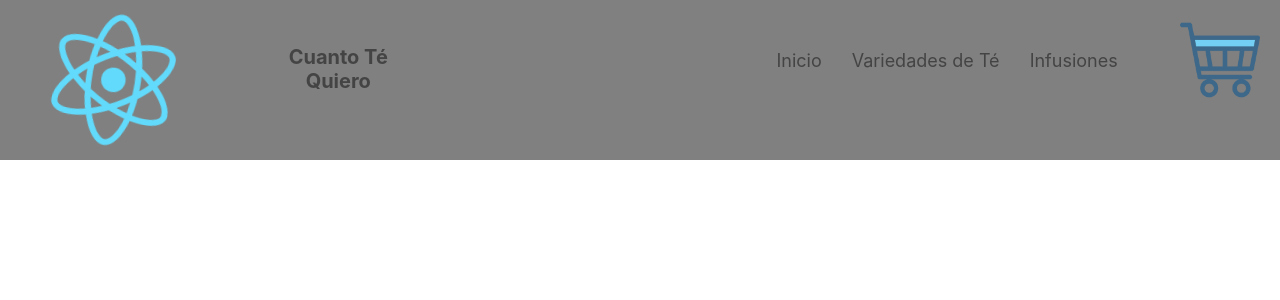
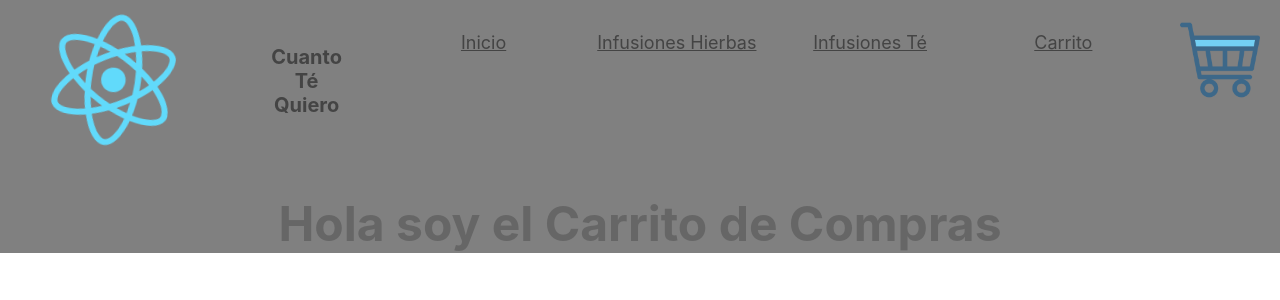
Before and after one commit to rugercl/palacios-react, a React (Create React App) app: page /cart in a window 1280 px wide. Shown: the top 300 px of the page. Built offline with nearby package versions, Linux system fonts and the light colour scheme.

Commit message:
proyecto01

```diff
--- a/src/App.js
+++ b/src/App.js
@@ -1,25 +1,26 @@
-import {BrowserRouter as Router, Switch, Route} from 'react-router-dom'
+import {BrowserRouter, Switch, Route} from 'react-router-dom'
 import './App.css';
 import NavBar from './components/NavBar';
 import ItemListContainer from './components/ItemListContainer.jsx'
 import { ItemDetailContainer } from './components/ItemDetailContainer';
+import  Cart  from './components/Cart/Cart';
 
 function App() {
   const objStyle = {backgroundColor: 'Gray'};
   return (
     <div className="App" style={objStyle}>
-      <NavBar/>
-        <Router>
+        <BrowserRouter>
+          <NavBar/>
           <Switch>
             <Route exact path='/'>
-              <ItemListContainer greeting="Datos de mi proximo Sitio WEB"/>
-              <ItemDetailContainer/>
+            <ItemListContainer greeting="Datos de mi proximo Sitio WEB"/>
             </Route>
+            <Route path='/categoria/:id' exact component={ItemListContainer} />
+            <Route exact path='/item/:id' component={ItemDetailContainer} />
+            <Route exact path='/cart' component={Cart} />
           </Switch>
-        </Router>
+        </BrowserRouter>
     </div>
-
-
   );
 }
 
--- /dev/null
+++ b/src/components/Cart/Cart.css
@@ -0,0 +1,5 @@
+.carrito {
+  font-size: 1.5rem;
+  text-align: center;
+  color: #666;
+}
--- /dev/null
+++ b/src/components/Cart/Cart.jsx
@@ -0,0 +1,12 @@
+import React from 'react'
+import "./Cart.css";
+
+const Cart = () => {
+    return (
+        <div className="carrito">
+            <h1>Hola soy el Carrito de Compras</h1>
+        </div>
+    )
+}
+
+export default Cart
--- a/src/components/Item.jsx
+++ b/src/components/Item.jsx
@@ -4,12 +4,10 @@ export default function Item(item) {
     // Item()
 
     const {datos}=item;
-    console.log(datos)
+    //console.log(datos)
 
     return(
-
         <>
-
         <div key={datos.id} className="card" >
             <div className="card-header">
                 <h3>{datos.title}</h3>
@@ -22,8 +20,6 @@ export default function Item(item) {
                 </button>
             </div>
         </div></>
-
     )
-
    }
 //
--- a/src/components/NavBar.css
+++ b/src/components/NavBar.css
@@ -2,9 +2,11 @@
   display: flex;
 }
 .menu {
-  width: 70%;
+  width: 60%;
   float: right;
   font-size: 18px;
+  line-height: 85px;
+  color: #444;
 }
 .menuUl {
   line-height: 85px;
--- a/src/components/NavBar.jsx
+++ b/src/components/NavBar.jsx
@@ -1,5 +1,6 @@
 import logo from '../logo.svg';
 import CartWidget from './CartWidget';
+import { Link } from 'react-router-dom'
 import "./NavBar.css";
 
 function NavBar(){
@@ -10,21 +11,29 @@ function NavBar(){
             <span className={"brand"}>
                     <strong>Cuanto Té Quiero</strong>
             </span>
-            <nav className={"menu"}>
 
-                <ul className={"menuUl"}>
+            <Link className={"menu"} to='/'>Inicio</Link>
+            <Link className={"menu"} to='/categoria/hierbas'>Infusiones Hierbas</Link>
+            <Link className={"menu"} to='/categoria/infusiones'>Infusiones Té</Link>
+            <Link className={"menu"} to='/cart'>Carrito</Link>
+            {/* <nav className={"menu"}> */}
+
+                {/* <ul className={"menuUl"}>
                     <li className={"menuLi"}>
                         <a className={"menuA"} href="/">Inicio</a>
                     </li>
                     <li className={"menuLi"}>
-                        <a className={"menuA"} href="/">Variedades de Té</a>
+                        <a className={"menuA"} href="/item/:id ">Variedad de Té</a>
                     </li>
                     <li className={"menuLi"}>
-                        <a className={"menuA"} href="/">Infusiones</a>
+                        <a className={"menuA"} href="/categoria/hierbas">Infusiones Hierbas</a>
                     </li>
-                </ul>
+                    <li className={"menuLi"}>
+                        <a className={"menuA"} href="/categhoria/infusiones">Infusiones Te</a>
+                    </li>
+                </ul> */}
 
-            </nav>
+            {/* </nav> */}
             <CartWidget/>
         </div>
     )
```
Also changed, not shown: 1 other file (tests, documents, lock files or other folders).
